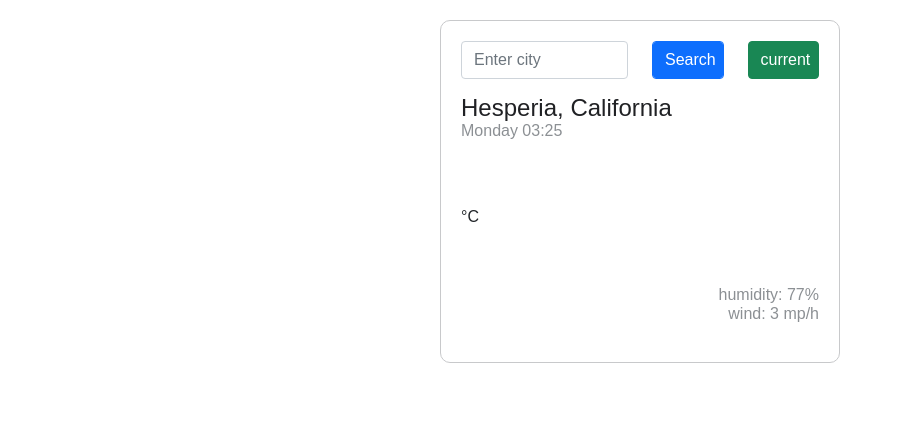
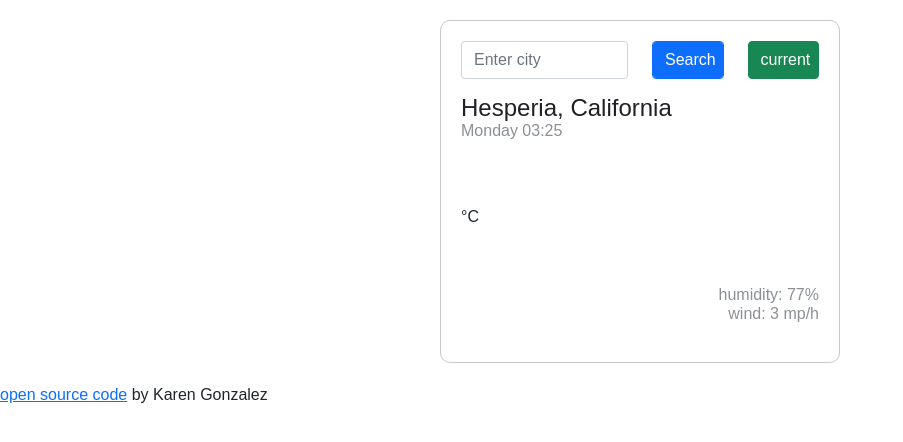
Before and after one commit to Karen1031/Weather-app, a plain HTML site: page index.html in a window 1280 px wide. Shown: the whole page, without its empty margins (0-903 px from the left). Drawn offline with nearby package versions, Linux system fonts and the light colour scheme; no server answers.

Commit message:
added github link

```diff
--- a/index.html
+++ b/index.html
@@ -71,6 +71,7 @@
 </div>
   </div>
 </div>
+ <span><a class="link" href="https://github.com/Karen1031/Weather-app">open source code</a> by Karen Gonzalez</span>
 <script src="src/index.js"></script>
   </body>
 </html>
```
